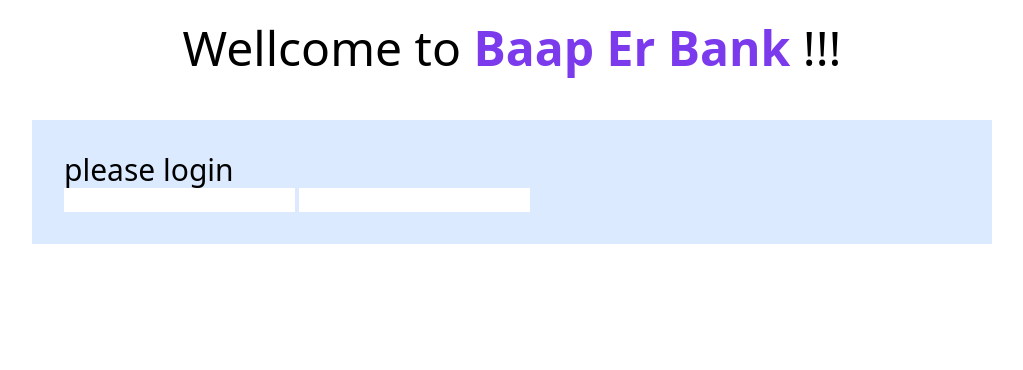
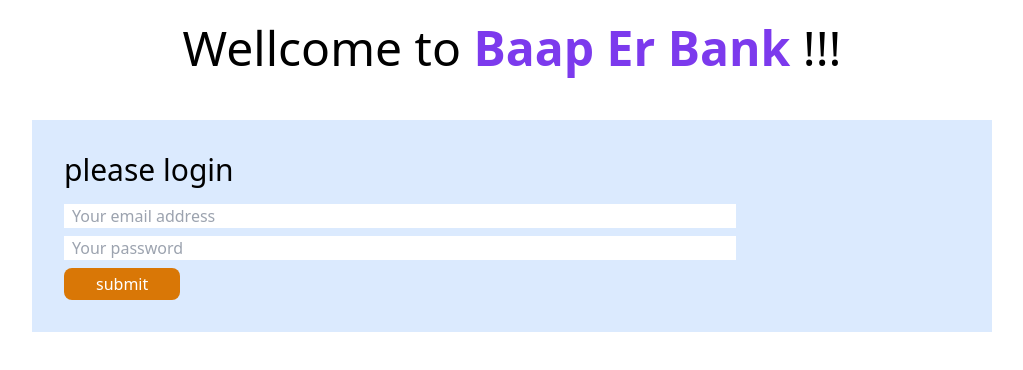
Before and after one commit to Ashraful-Islam-Akash3737/Baap-Er-Bank, a plain HTML site: page index.html in a window 1280 px wide. Shown: the whole page, without its empty margins (128-1151 px from the left). Drawn offline with nearby package versions, Linux system fonts and the light colour scheme.

Commit message:
create a simple login page using html and tailwind css

```diff
--- a/index.html
+++ b/index.html
@@ -11,15 +11,16 @@
 <body>
     <header>
         <h1 class="text-5xl text-center mt-6">Wellcome to <span class="font-semibold text-violet-600">Baap Er
-            Bank</span> !!!
+                Bank</span> !!!
         </h1>
     </header>
     <main>
         <section class="bg-blue-100 w-9/12 mx-auto mt-12 p-8">
-            <h3 class="text-3xl">please login</h3>
-            <div>
-                <input type="email" name="" id="">
-                <input type="password" name="" id="">
+            <h3 class="text-3xl mb-4 font-medium">please login</h3>
+            <div class="">
+                <input class="w-9/12 block mb-2 px-2" type="email" name="" id="" placeholder="Your email address">
+                <input class="w-9/12 block mb-2 px-2" type="password" name="" id="" placeholder="Your password">
+                <button class="bg-amber-600 hover:bg-sky-700 px-8 py-1 text-white transition-all ease-in duration-500 font-medium rounded-lg">submit</button>
             </div>
         </section>
     </main>
```
